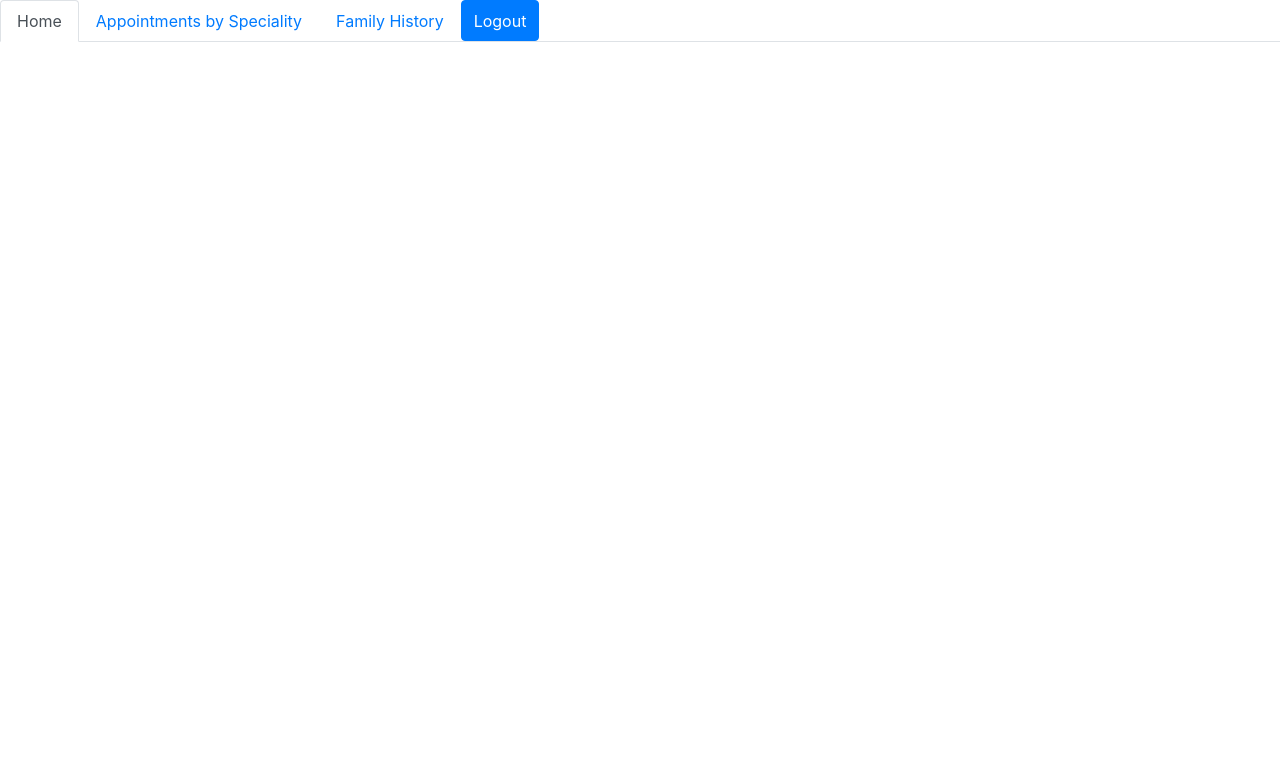
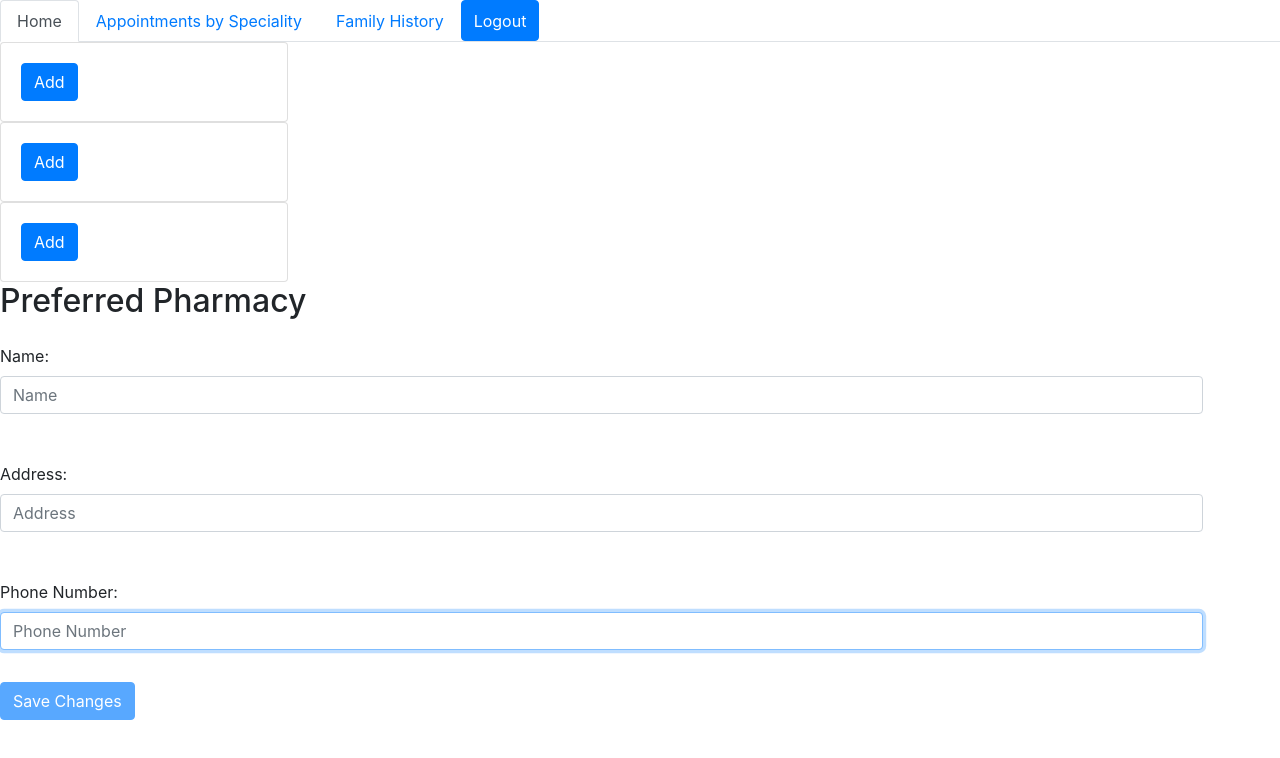
Before and after one commit to MegSemrad/nss-MeghanSemrad-Capstone1, a React (Create React App) app: page /preferredPharmaciesForm in a window 1280 px wide. Shown: the top 758 px of the page. Built offline with nearby package versions, Linux system fonts and the light colour scheme; no server answers; sample sign-in values are in the browser's storage.

Commit message:
added pharmacy card and form for its editing

```diff
--- a/src/components/ApplicationViews.js
+++ b/src/components/ApplicationViews.js
@@ -6,6 +6,10 @@ import { PatientDetailForm } from "./permanentDashboardSection/patientDetails/Pa
 import { PatientDetailList } from "./permanentDashboardSection/patientDetails/PatientDetailList";
 import { AlertForm } from "./permanentDashboardSection/alerts/AlertForm";
 import { AlertList } from "./permanentDashboardSection/alerts/AlertList";
+import { PreferredPharmacyForm } from "./permanentDashboardSection/preferredPharmacies/PreferredPharmacyForm";
+import { PreferredPharmacyList } from "./permanentDashboardSection/preferredPharmacies/PreferredPharmacyList";
+
+
 
 export const ApplicationViews = () => {
      return (
@@ -15,6 +19,9 @@ export const ApplicationViews = () => {
                          <PermanentDashboardSection />
                     </Route>
                </BasePatientDetailsProvider>
+
+
+
 
 
                <BasePatientDetailsProvider>
@@ -37,6 +44,10 @@ export const ApplicationViews = () => {
                          <PatientDetailList />
                     </Route>
                </BasePatientDetailsProvider>
+
+
+
+
 
                <BasePatientDetailsProvider>
                     <Route exact path="/alertsForm">
@@ -64,6 +75,31 @@ export const ApplicationViews = () => {
 
 
                <BasePatientDetailsProvider>
+                    <Route exact path="/preferredPharmaciesForm">
+                         <PermanentDashboardSection />
+                         <PreferredPharmacyForm />
+                    </Route>
+               </BasePatientDetailsProvider>
+
+               <BasePatientDetailsProvider>
+                    <Route exact path="/preferredPharmacies/edit/:basePatientDetailsId(\d+)">
+                         <PermanentDashboardSection />
+                         <PreferredPharmacyForm />
+                    </Route>
+               </BasePatientDetailsProvider>
+
+               <BasePatientDetailsProvider>
+                    <Route exact path="/preferredPharmacies/details/:basePatientDetailsId(\d+)">
+                         <PermanentDashboardSection />
+                         <PreferredPharmacyList />
+                    </Route>
+               </BasePatientDetailsProvider>
+
+
+
+
+
+               <BasePatientDetailsProvider>
                     <Route exact path="/AppointmentBySpeciality">
                          <PermanentDashboardSection />
                     </Route>
--- a/src/components/permanentDashboardSection/permanentDashboardSection.js
+++ b/src/components/permanentDashboardSection/permanentDashboardSection.js
@@ -1,14 +1,14 @@
 import React from "react";
 import { PatientDetailList } from "./patientDetails/PatientDetailList";
 import { AlertList } from "./alerts/AlertList";
-// import { PreferredPharmacyList } from "./preferredPharmacies/PreferredPharmacyList";
+import { PreferredPharmacyList } from "./preferredPharmacies/PreferredPharmacyList";
 
 export const PermanentDashboardSection = (props) => {
     return (
         <>
         <PatientDetailList />
         <AlertList />
-    {/*<PreferredPharmacyList /> */}
+        <PreferredPharmacyList />
         </>
     )
 };
--- a/src/components/permanentDashboardSection/preferredPharmacies/PreferredPharmacyForm.js
+++ b/src/components/permanentDashboardSection/preferredPharmacies/PreferredPharmacyForm.js
@@ -0,0 +1,116 @@
+import React, { useContext, useEffect, useState } from "react";
+import { basePatientDetailsContext } from "../permanentDashboardProvider";
+// import "./??.css";
+import { useHistory, useParams } from 'react-router-dom';
+
+export const PreferredPharmacyForm = () => {
+    const { basePatientDetails, setBasePatientDetails, addBasePatientDetails, getBasePatientDetails, getBasePatientDetailsById, updateBasePatientDetails } = useContext(basePatientDetailsContext)
+    const userId = parseInt(localStorage.getItem("app_user"))
+
+    const [isLoading, setIsLoading] = useState(true);
+    const { basePatientDetailsId } = useParams();  //collected from URL the id of the exact basePatientDetails object
+    const history = useHistory();
+
+
+
+
+    const handleControlledInputChange = (event) => {
+        const newPatientDetails = { ...basePatientDetails }
+        newPatientDetails[event.target.id] = event.target.value
+        setBasePatientDetails(newPatientDetails)
+    }
+
+
+
+    const handleClickSavePreferredPharmacy = () => {
+        setIsLoading(true);
+        if (basePatientDetailsId) {
+            updateBasePatientDetails({
+                id: basePatientDetails.id,
+                preferredPharmacyName: basePatientDetails.preferredPharmacyName,
+                preferredPharmacyAddress: basePatientDetails.preferredPharmacyAddress,
+                preferredPharmacyPhoneNumber: basePatientDetails.preferredPharmacyPhoneNumber
+            })
+                .then(() => history.push(`/preferredPharmacies/details/:basePatientDetailsId/${basePatientDetails.id}`))
+        } else {
+            addBasePatientDetails({
+                userId: userId, //what to save the userId who is currently logged in on the new basePatientDetails object
+                 preferredPharmacyName: basePatientDetails.preferredPharmacyName,
+                preferredPharmacyAddress: basePatientDetails.preferredPharmacyAddress,
+                preferredPharmacyPhoneNumber: basePatientDetails.preferredPharmacyPhoneNumber
+            })
+                .then(() => history.push("/landingpage"))
+        }
+    }
+
+
+
+
+
+
+    useEffect(() => {
+        getBasePatientDetails().then(() => {
+            if (basePatientDetailsId) {
+                getBasePatientDetailsById(basePatientDetailsId).then(() => {
+                    setIsLoading(false)
+                })
+            } else {
+                setIsLoading(false)
+            }
+        })
+    }, [])
+
+
+
+
+
+
+
+
+    return (
+        <form className="preferredPharmaciesForm">
+            <h2 className="preferredPharmaciesForm__title">Preferred Pharmacy</h2>
+            <fieldset>
+                <div className="form-group">
+                    <label htmlFor="name">Name:</label>
+                    <input type="text" id="name"
+                        onChange={handleControlledInputChange}
+                        required autoFocus
+                        className="form-control"
+                        placeholder="Name"
+                        value={basePatientDetails.preferredPharmacyName} />
+                </div>
+            </fieldset>
+            <fieldset>
+                <div className="form-group">
+                    <label htmlFor="address">Address: </label>
+                    <input type="text" id="address"
+                        onChange={handleControlledInputChange}
+                        required autoFocus
+                        className="form-control"
+                        placeholder="Address"
+                        value={basePatientDetails.preferredPharmacyAddress} />
+                </div>
+            </fieldset>
+            <fieldset>
+                <div className="form-group">
+                    <label htmlFor="phoneNumber">Phone Number: </label>
+                    <input type="text" id="phoneNu,ber"
+                        onChange={handleControlledInputChange}
+                        required autoFocus
+                        className="form-control"
+                        placeholder="Phone Number"
+                        value={basePatientDetails.preferredPharmacyPhoneNumber} />
+                </div>
+            </fieldset>
+            <button className="btn btn-primary"
+                disabled={isLoading}
+                onClick={event => {
+                    event.preventDefault()
+                    handleClickSavePreferredPharmacy()
+                }}>
+                {basePatientDetailsId ? "Save" : "Save Changes"}
+            </button>
+        </form>
+    )
+}
--- a/src/components/permanentDashboardSection/preferredPharmacies/PreferredPharmacyList.js
+++ b/src/components/permanentDashboardSection/preferredPharmacies/PreferredPharmacyList.js
@@ -1,29 +1,43 @@
 import React, { useContext, useEffect } from "react";
 import { basePatientDetailsContext } from "../permanentDashboardProvider";
-import { PreferredPharmacyCard } from "./PreferredPharmacyCard";
+import { useHistory } from "react-router-dom";
+import { Card, Button } from "react-bootstrap";
 
 
 export const PreferredPharmacyList = () => {
-  const { basePatientDetails, getBasePatientDetails } = useContext(basePatientDetailsContext)
+  const { basePatientDetails, getBasePatientDetailsById } = useContext(basePatientDetailsContext)
+  const userId = parseInt(localStorage.getItem("app_user"))
+  const history = useHistory()
 
 
-  useEffect(() => {
-    getBasePatientDetails()
-    }, [])
-
-
-
-const userId = parseInt(localStorage.getItem("app_user"))
+  useEffect(() =>
+    getBasePatientDetailsById(userId)
+    , [])
 
 
 return (
   <div className="preferredPharmacy">
-    {basePatientDetails.map(basePatientDetail => {
-      if (userId === basePatientDetail.id) {
-        return <PreferredPharmacyCard key={basePatientDetail.id} //argument
-          basePatientDetail={basePatientDetail} /> //argument
-      }
-    })}
-  </div>
+    {basePatientDetails.hasOwnProperty("id") ?
+  <Card style={{ width: '18rem' }}>
+  <Card.Body>
+      <Card.Title>Preferred Pharmacy</Card.Title>
+      <Card.Text>{basePatientDetails.preferredPharmacyName}</Card.Text>
+      <Card.Text>{basePatientDetails.preferredPharmacyAddress}</Card.Text>
+      <Card.Text>{basePatientDetails.preferredPharmacyPhoneNumber}</Card.Text>
+      <Button onClick={() => { history.push(`/preferredPharmacies/edit/${basePatientDetails.id}`) }}>
+        Edit
+      </Button>
+  </Card.Body>
+</Card>
+:
+<Card style={{ width: '18rem' }}>
+<Card.Body>
+  <Button onClick={() => { history.push("/preferredPharmaciesForm") }}>
+    Add
+  </Button>
+</Card.Body>
+</Card>
+}
+</div>
 )
 };
```
Also changed, not shown: src/components/permanentDashboardSection/preferredPharmacies/PreferredPharmacyCard.js (deleted, +0 -19 lines).
